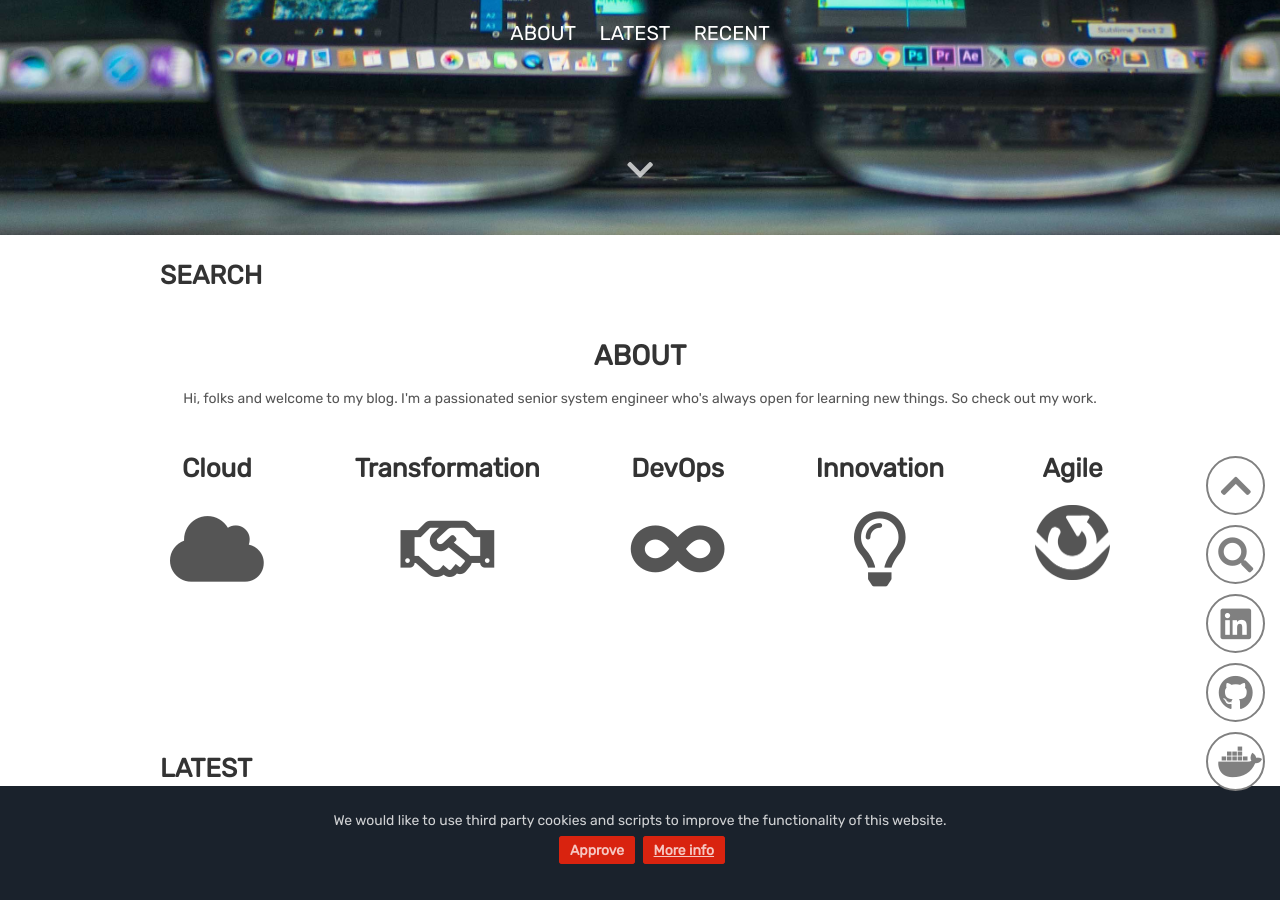
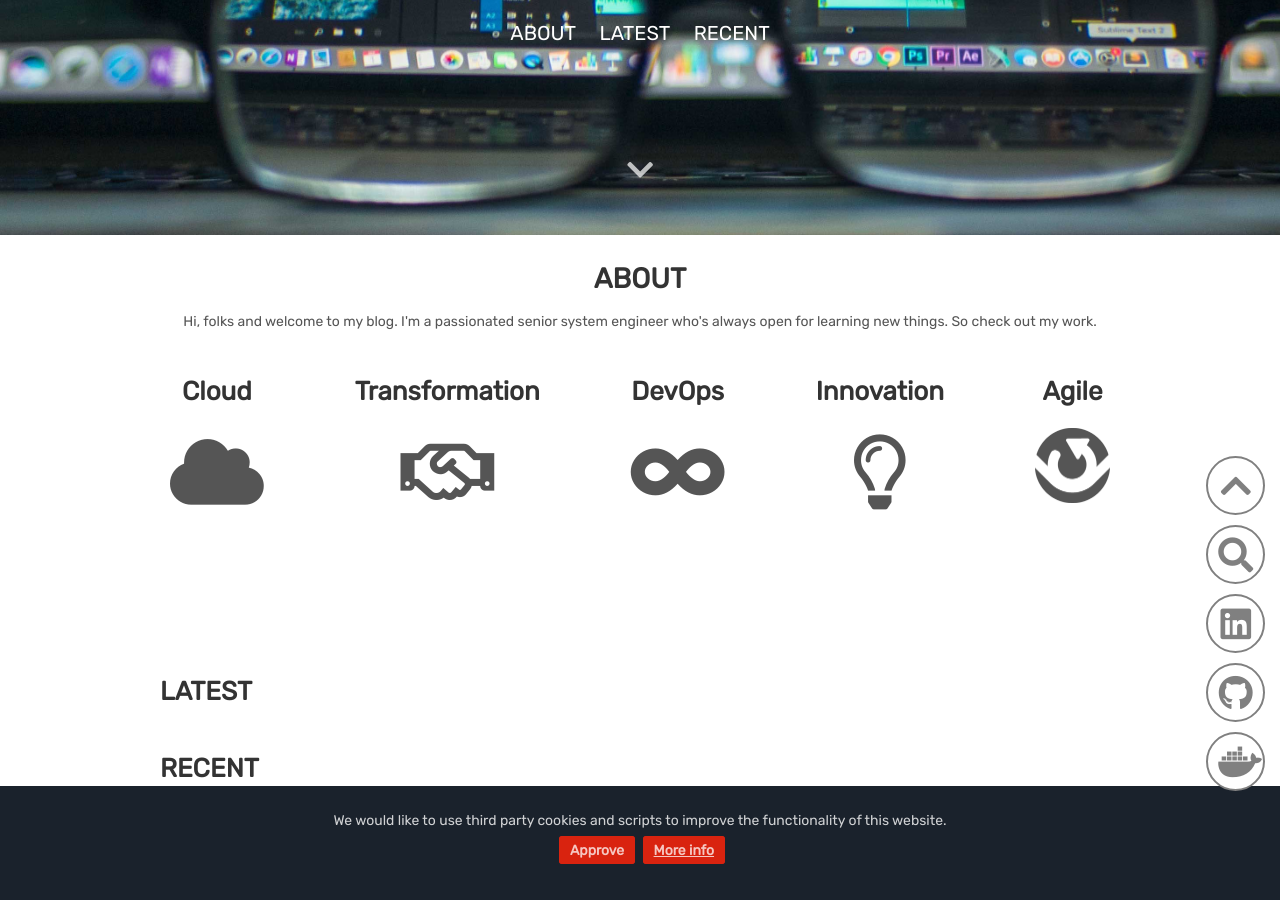
Before and after one commit to team-vrock/jekyll-theme-vrock, a Jekyll site: the page built from index.html, in a window 1280 px wide and 900 px high, scrolled down 665 px. Built offline with Jekyll 4.4.1, drawn with Linux system fonts in a browser that asks for light colours; nearby versions of some CDN libraries; comment, search, counter and statistics services are not loaded; a style sheet for code colours, icons or effects is not loaded.

Commit message:
move sections

```diff
--- a/_layouts/default.html
+++ b/_layouts/default.html
@@ -4,6 +4,12 @@
   <body>
       {% include header.html %}
       {% include navigation.html %}
+      <section id="about">
+        {% include about.html %}
+      </section>
+      <section id="projects">
+        {% include projects.html %}
+      </section>
       <section id="search">
           {% include search.html %}
           {% include algolia.html %}
@@ -11,12 +17,6 @@
       <section id="tags">
           {% include tags.html %}
       </section>
-      <section id="about">
-        {% include about.html %}
-      </section>
-      <section id="projects">
-        {% include projects.html %}
-      </section>
         {{ content }}
       {% include footer.html %}
       {% include cookie-consent.html %}
```
